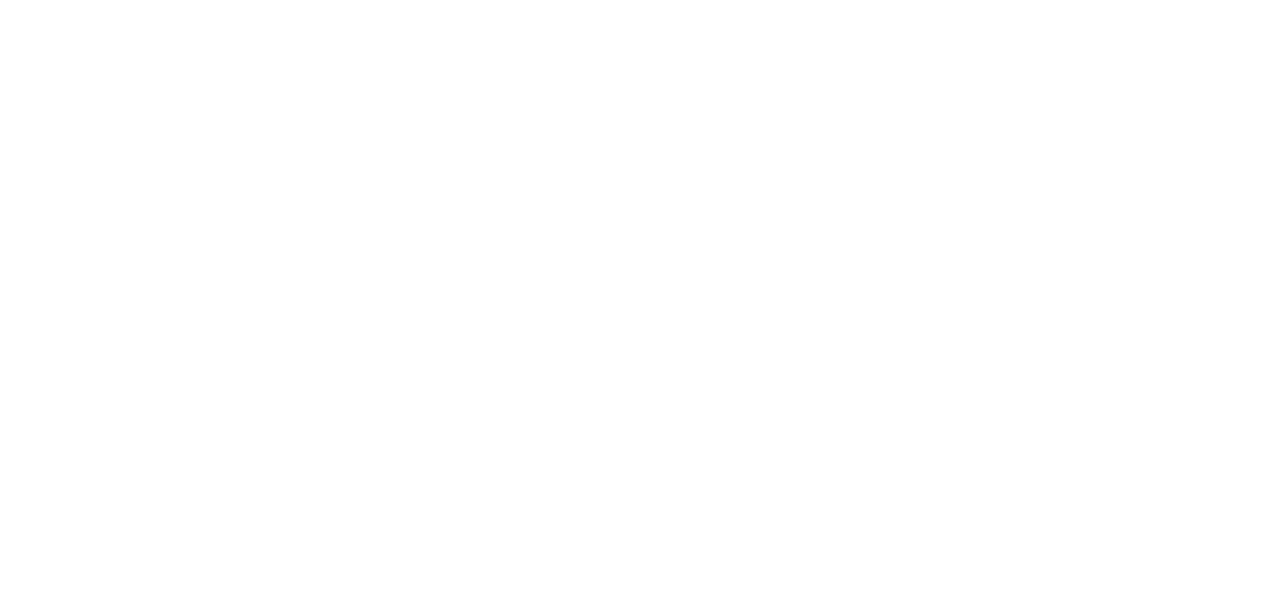
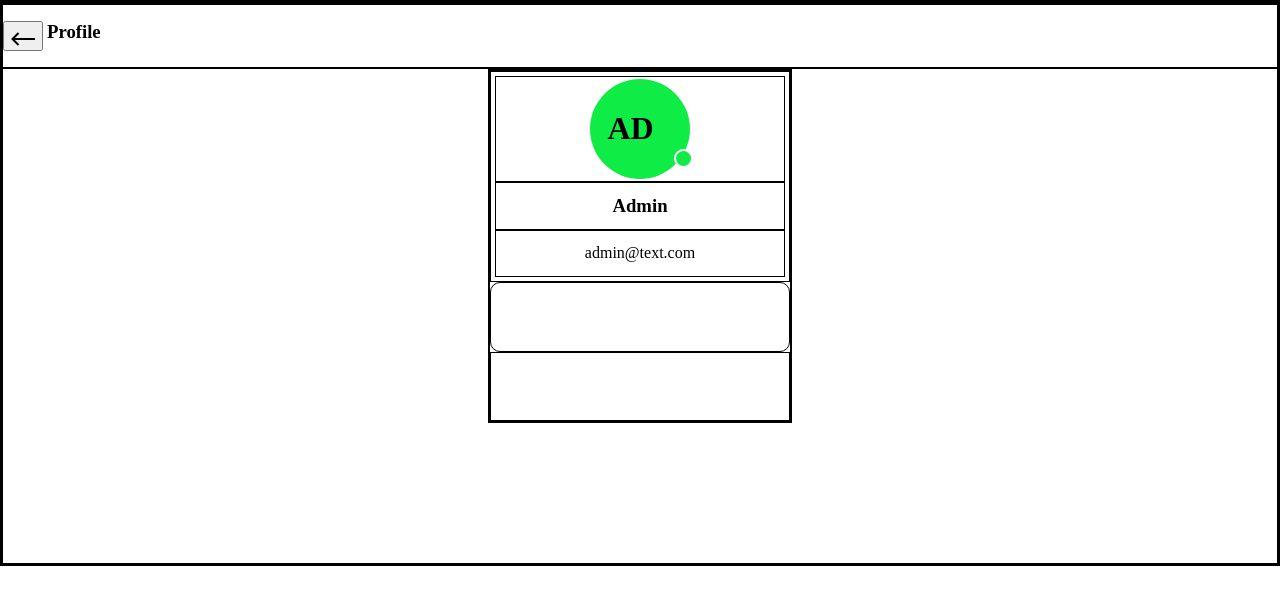
Before and after one commit to vinayaknaik072/website-2, a React (Vite) app: page / in a window 1280 px wide. Shown: the top 604 px of the page. Built offline with nearby package versions, Linux system fonts and the light colour scheme.

Commit message:
first commit

```diff
--- a/src/App.tsx
+++ b/src/App.tsx
@@ -1,13 +1,13 @@
 
-import hello from'./Component1/hello'
+import Hello from './Component/hello'
 
 function App() {
-
-
   return (
     <>
-      <div className='app'></div>
-      <hello/>
+      <div className="app">
+
+      </div>
+      <Hello/>
     </>
   )
 }
--- /dev/null
+++ b/src/Component/hello.css
@@ -0,0 +1,105 @@
+*{
+    padding: 0;
+    margin: 0;
+    div{
+        border: 1px solid black;
+    }
+}
+.main{
+    max-width: 100%;
+    height: 70vh;
+    display: flex;
+    flex-direction: column;
+}
+.top{
+    flex: 0.5;
+    display: flex;
+    align-items: center;
+    gap: 4px;
+
+}
+.left{
+    height: 30px;
+    width: 40px;
+    align-items: center;
+    justify-content: center;
+}
+.right{
+    height: 30px;
+    width: 80px;
+    align-items: center;
+    justify-content: center;
+    border: none;
+}
+.bottom{
+    flex: 4;
+    display: flex;
+    justify-content: center;
+}
+.card{
+    position: fixed;
+    height: 350px;
+    width: 300px;
+    display: flex;
+    flex-direction: column;
+    border: 2px solid black;
+}
+.top1{
+    flex: 3;
+    display: flex;
+    flex-direction: column;
+    padding: 4px;
+}
+.top2{
+    flex: 2;
+    display: flex;
+
+    justify-content: center;
+    align-items: center;
+    padding: 2px;
+
+}
+.circle{
+    display: flex;
+     border-radius: 50px;
+    height: 100px;
+    width: 100px;
+    align-items: center;
+    justify-content: center;
+    background-color: rgb(15, 236, 70);
+    border: none;
+
+}
+.circle1{
+    display: flex;
+    position: relative;
+    height: 15px;
+    width: 15px;
+    border-radius: 50%;
+    top: 30px;
+    left: 20px;
+     background-color: rgb(15, 236, 70);
+     border: 2px solid white;
+}
+.middle2{
+    flex: 1;
+    display: flex;
+    align-items: center;
+    justify-content: center;
+
+}
+.bottom2{
+    flex: 1;
+    display: flex;
+    align-items: center;
+    justify-content: center;
+}
+.middle1{
+    flex: 1;
+    display: flex;
+    border-radius: 10px;
+}
+.bottom1{
+    flex: 1;
+    display: flex;
+}
--- /dev/null
+++ b/src/Component/hello.tsx
@@ -0,0 +1,32 @@
+import"./hello.css"
+import img from '../assets/arrow.png'
+function hello(){
+    return(
+        <>
+        <div className="main">
+        <div className="top">
+            <button className="left">
+                <img src={img} alt="" />
+            </button>
+            <div className="right"><h3>Profile</h3></div>
+        </div>
+        <div className="bottom">
+            <div className="card">
+                <div className="top1">
+                    <div className="top2">
+                        <div className="circle"><h1>AD</h1>
+                            <div className="circle1"></div>
+                        </div>
+                    </div>
+                    <div className="middle2"><h3>Admin</h3></div>
+                    <div className="bottom2"><p>admin@text.com</p></div>
+                </div>
+                <div className="middle1"></div>
+                <div className="bottom1"></div>
+            </div>
+        </div>
+        </div>
+        </>
+    )
+}
+export default hello
```
Also changed, not shown: src/Component1/hello.tsx (deleted, +0 -7 lines), src/Component1/hello.css (deleted), src/assets/arrow.png (added).
